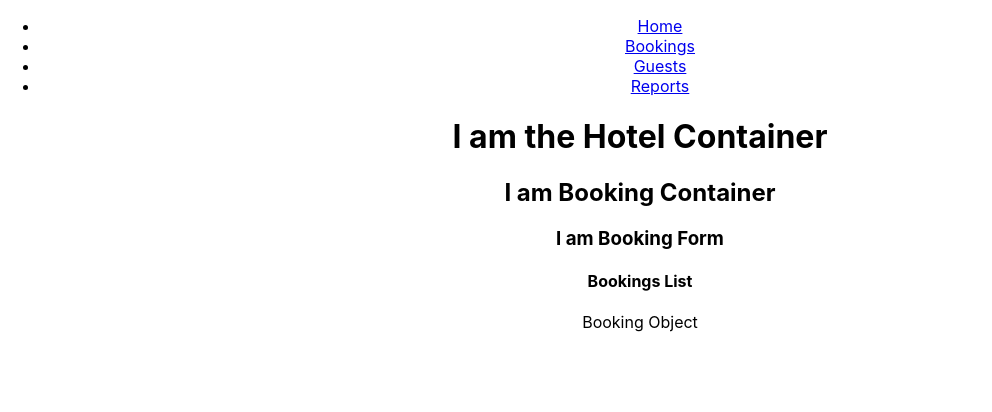
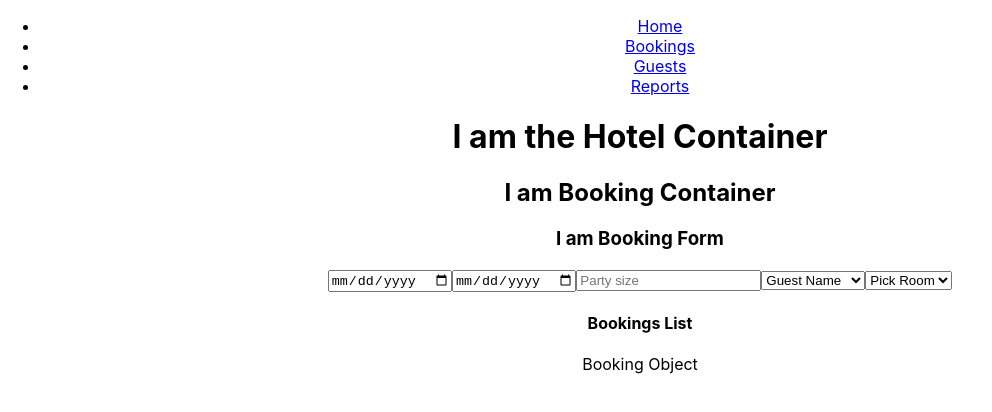
Before and after one commit to ianbone1/ClanLodging, a React (Create React App) app: page /bookings in a window 1280 px wide. Shown: the top 412 px of the page, without its empty margins (0-992 px from the left). Built offline with nearby package versions, Linux system fonts and the light colour scheme.

Commit message:
Adds form for creating new booking, still has bugs

```diff
--- a/src/components/BookingForm.js
+++ b/src/components/BookingForm.js
@@ -1,13 +1,66 @@
 import React, { Component } from 'react';
 
 class BookingForm extends Component{
+constructor(props){
+  super(props);
+    this.state = {
+        checkinDate: '',
+        checkoutDate: '',
+        guestId: null,
+        partySize: '',
+        roomId: null,
+        checkedIn: false,
+        rate: '',
+        billPaid: false
+    }
+  this.handleChange = this.handleChange.bind(this);
+  this.handleDates = this.handleDates.bind(this);
+}
+
+handleChange(event){
+  this.setState({[event.target.name]: event.target.value})
+}
+
+handleDates(event){
+  this.setState({[event.target.name]: event.target.value})
+}
+
   render(){
     return(
       <div>
         <h3>I am Booking Form</h3>
+        <form name="dates" action="" >
+          <input name="checkinDate" type="date"  onChange = {this.handleDates}/>
+          <input name="checkoutDate"type="date"  onChange = {this.handleDates}/>
+          <input name = "partySize" type="number" placeholder = "Party size" onChange = {this.handleChange}/>
+
+          <select name="guestId" onChange = {this.handleChange}>
+           <option disabled selected>Guest Name</option>
+           <option value="1">Johnny Bravo</option>
+           <option value="2">SpongeBob</option>
+          </select>
+
+          <select name="roomId" onChange = {this.handleChange}>
+           <option disabled selected>Pick Room</option>
+           <option value="1">Double</option>
+           <option value="2">Twin</option>
+          </select>
+
+        </form>
       </div>
     )
   }
 }
 
 export default BookingForm;
+
+// Booking={
+//   bookingID: Long,
+//   dates:[Dates],
+//   guestID: Guest.guestID,
+//   partySize:Integer,
+//   roomID: Room.roomID,
+//   checkedIn: Boolean,
+//   rate:Float,
+//   billPaid:Boolean
+// }
```
